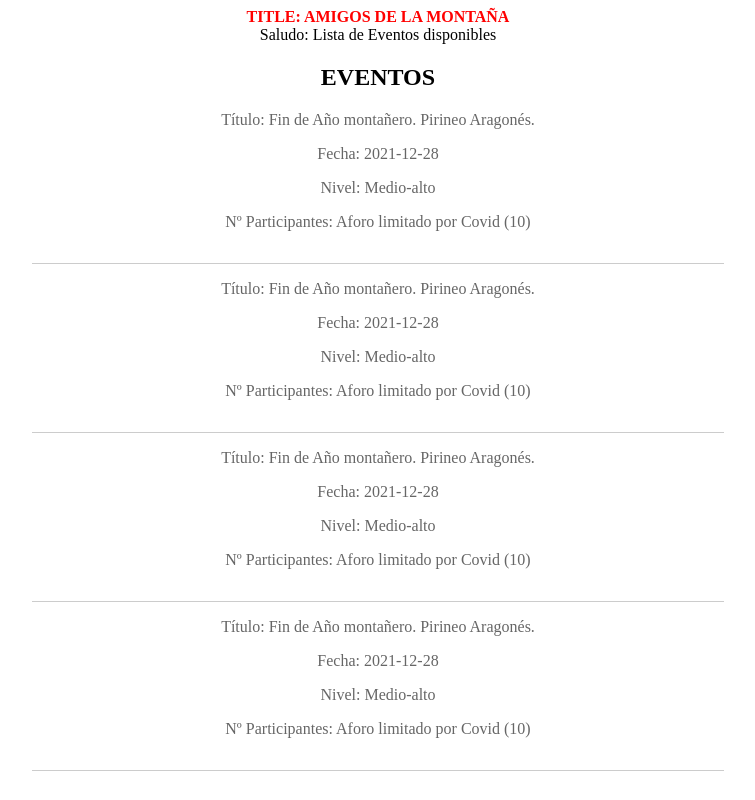
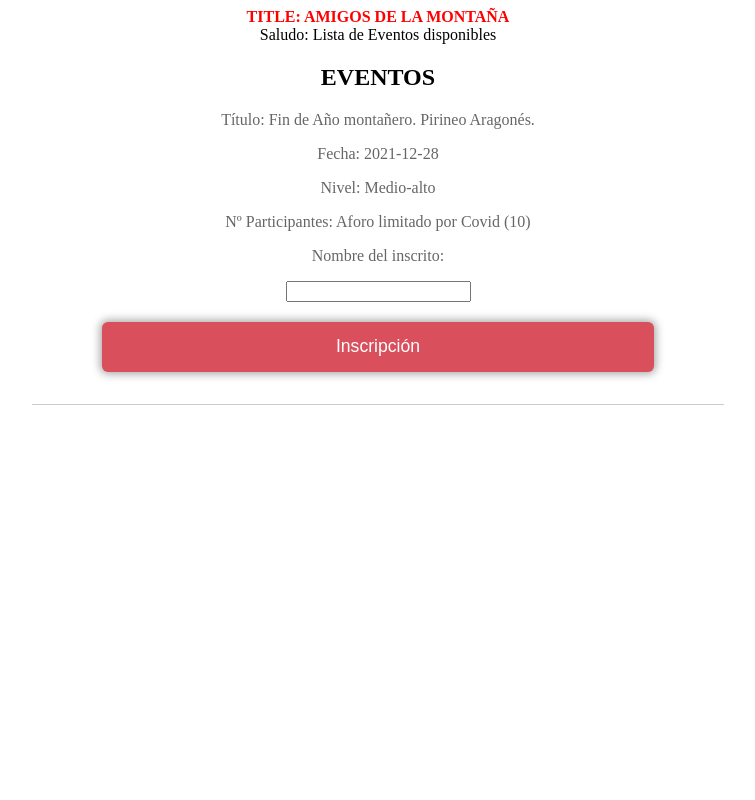
Before and after one commit to eboe62-appvisibility/formacion_angular_campusMVP_2303_001, an Angular app: page / in a window 1280 px wide. Shown: the whole page, without its empty margins (262-1017 px from the left). Built offline with nearby package versions, Linux system fonts and the light colour scheme.

Commit message:
added 05_Interpolacion. issue#5

```diff
--- a/src/app/app.component.html
+++ b/src/app/app.component.html
@@ -14,6 +14,3 @@
 </section>
 
 <app-eventos></app-eventos>
-<app-evento></app-evento>
-<app-evento></app-evento>
-<app-evento></app-evento>
--- a/src/app/evento/evento.component.css
+++ b/src/app/evento/evento.component.css
@@ -1,3 +1,17 @@
+.login_button {
+  width: 80%;
+  height: 50px;
+  background-color: #d94f5c;
+  margin: 20px auto;
+  display: block;
+  color: white;
+  border: none;
+  border-radius: 6px;
+  font-size: 110%;
+  box-shadow: 0px 0px 8px 2px rgba(0, 0, 0, 0.35);
+  cursor: pointer;
+}
+
 .evento {
   background-color: #fff;
   color: #666;
--- a/src/app/evento/evento.component.html
+++ b/src/app/evento/evento.component.html
@@ -14,6 +14,17 @@
     <p>Fecha: {{fechaidatru_eve}}</p>
     <p>Nivel: {{nivel_eve}}</p>
     <p>Nº Participantes: {{getNparticipantes_eve()<=10? "Aforo limitado por Covid (10)":getNparticipantes_eve()}}</p>
+    <p>Nombre del inscrito: {{apodo_prs.value}}</p>
+
+<!-- Opción 1: Mediante botón -->
+	<input type="text" #apodo_prs>
+	<input type="button" class="login_button" value="Inscripción" (click)="llamaApodo_prs(apodo_prs.value)">
+<!-- Opción 2: Al salir del input
+	<input type="button" class="login_button" value="Inscripción" (keyup)="llamaApodo_prs(apodo_prs.value)">
+-->
+<!-- Opción 3: Según se va escribiendo
+	<input type="text" #apodo_prs (keyup)="0">
+-->
 	</div>
 
 	<hr class="evento_line">
--- a/src/app/evento/evento.component.ts
+++ b/src/app/evento/evento.component.ts
@@ -15,6 +15,10 @@ export class EventoComponent implements OnInit {
   fechaidatru_eve="2021-12-28";
   nivel_eve="Medio-alto";
   private nparticipantes_eve=10;
+  apodo_prs="...";
+
+  llamaApodo_prs(value:string){
+  }
 
   getNparticipantes_eve(){
     return this.nparticipantes_eve;
```
